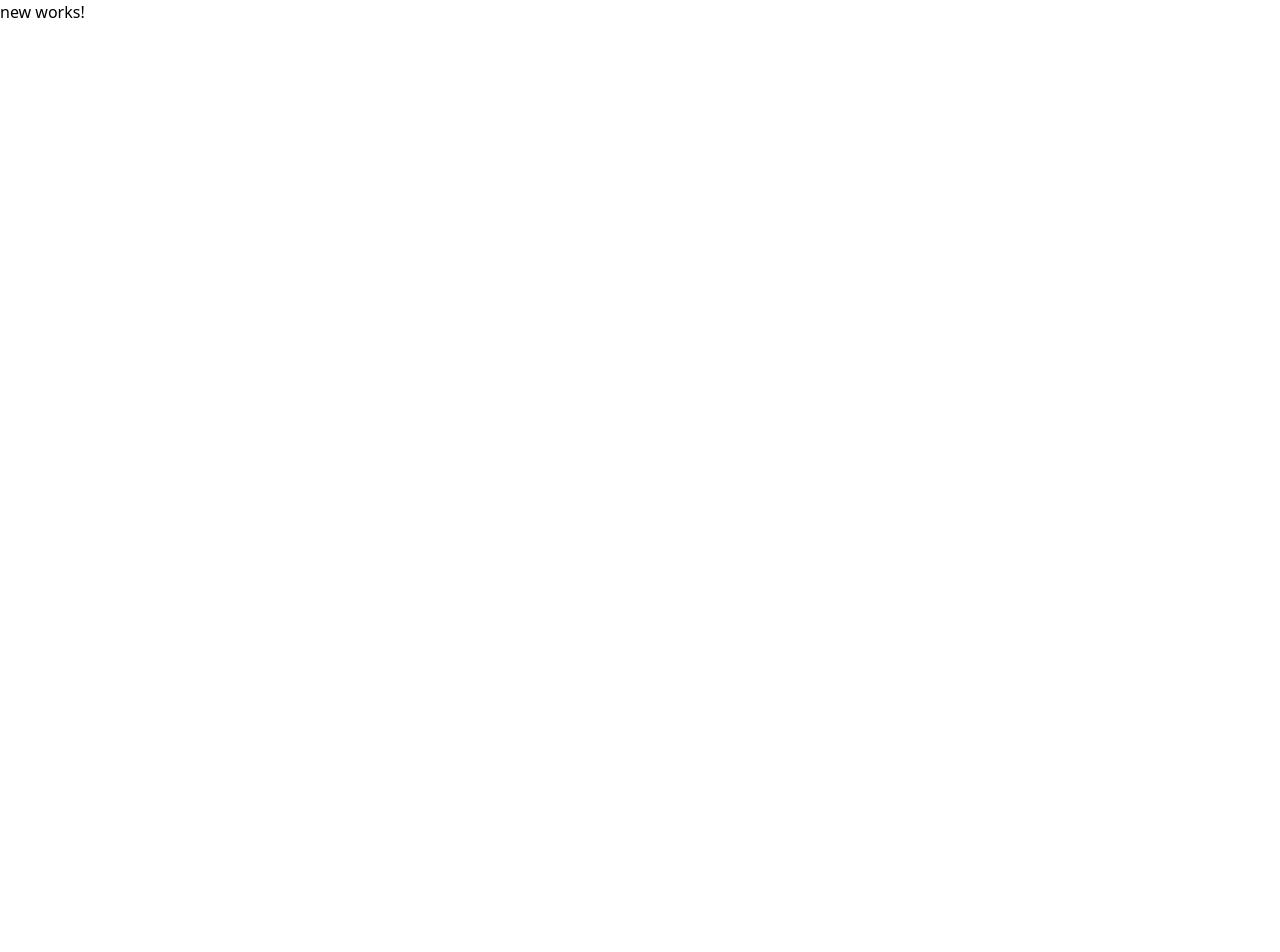
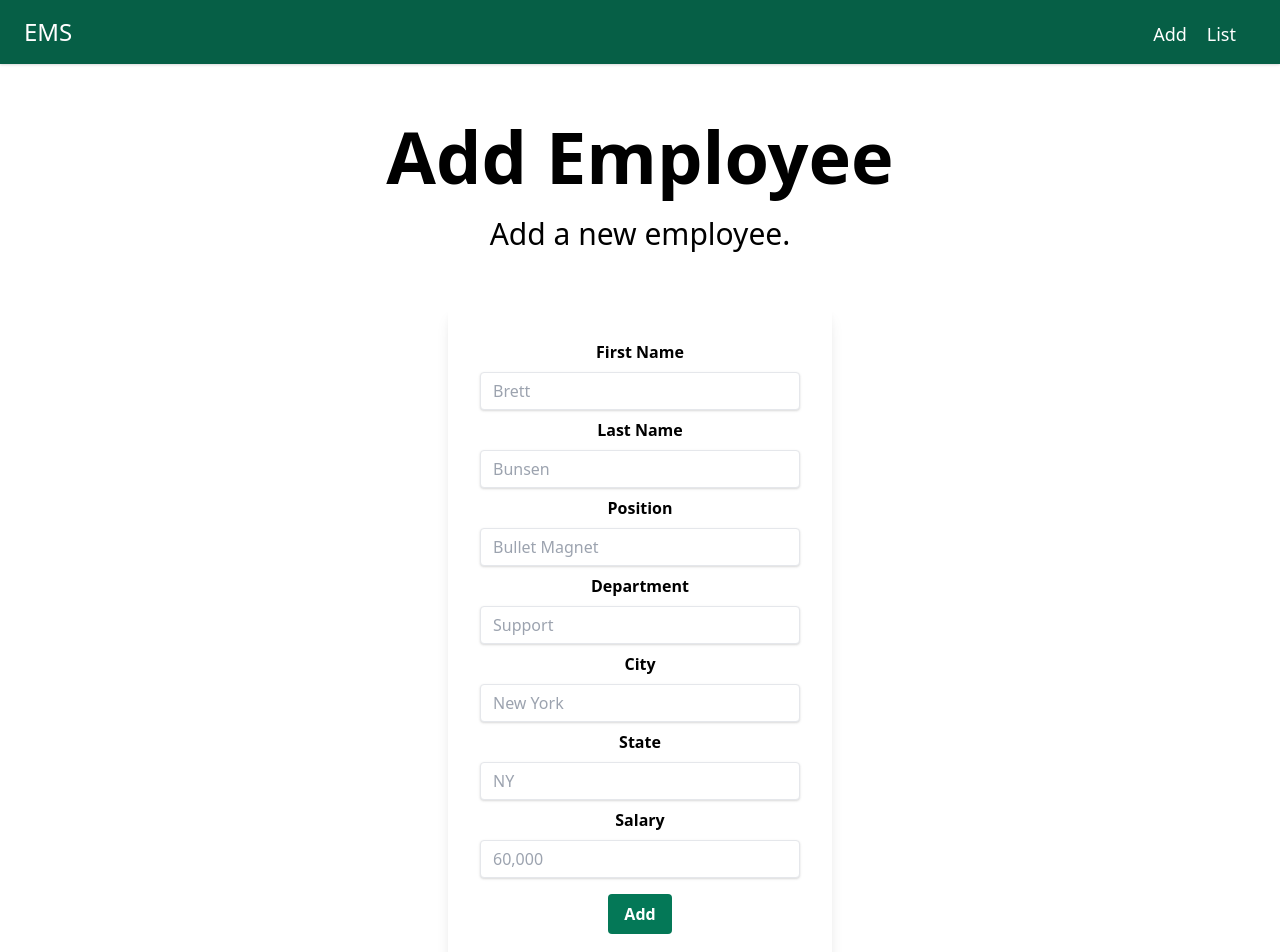
Before and after one commit to joneskj55/ng-employee-management, an Angular app in the folder client/: page /new in a window 1280 px wide. Shown: the top 952 px of the page. Before the commit the page ends 800 px from the top, so only its background shows below. Built offline with nearby package versions, Linux system fonts and the light colour scheme.

Commit message:
add nav & footer templates; add 'new' & 'list' components

```diff
--- a/client/src/app/app.component.html
+++ b/client/src/app/app.component.html
@@ -1 +1,3 @@
+<app-nav></app-nav>
 <router-outlet></router-outlet>
+<app-footer></app-footer>
--- /dev/null
+++ b/client/src/app/footer/footer.component.html
@@ -0,0 +1,16 @@
+<footer class="text-center p-4 bg-gray-200 text-sm sm:text-lg">
+  <p>
+    <a href="https://github.com/joneskj55" target="_blank" aria-label="github"
+      ><i aria-hidden="true" id="github-icon" class="fab fa-github social"></i
+    ></a>
+    <a href="https://kevinjones.engineer" target="_blank" class="p-4"
+      >Kevin Jones Global Software, Est. 2016</a
+    >
+    <a
+      href="https://linkedin.com/in/joneskj55"
+      target="_blank"
+      aria-label="linkedin"
+      ><i aria-hidden="true" class="fab fa-linkedin social"></i
+    ></a>
+  </p>
+</footer>
--- /dev/null
+++ b/client/src/app/footer/footer.component.ts
@@ -0,0 +1,15 @@
+import { Component, OnInit } from '@angular/core';
+
+@Component({
+  selector: 'app-footer',
+  templateUrl: './footer.component.html',
+  styleUrls: ['./footer.component.css']
+})
+export class FooterComponent implements OnInit {
+
+  constructor() { }
+
+  ngOnInit(): void {
+  }
+
+}
--- a/client/src/app/home/home.component.html
+++ b/client/src/app/home/home.component.html
@@ -1,27 +1,6 @@
 <!DOCTYPE html>
 <html lang="en">
   <body class="flex flex-col min-h-screen">
-    <nav
-      class="sticky top-0 mx-auto p-5 font-sans flex justify-between py-4 px-6 bg-green-800 shadow sm:items-baseline w-full mb-14"
-    >
-      <div>
-        <a href="/" class="text-2xl no-underline text-white hover:text-gray-300"
-          >EMS</a
-        >
-      </div>
-      <ul class="flex flex-row">
-        <a
-          href="/new"
-          class="pr-5 text-lg no-underline text-white hover:text-gray-300"
-          >Add</a
-        >
-        <a
-          href="/list"
-          class="pr-5 text-lg no-underline text-white hover:text-gray-300"
-          >List</a
-        >
-      </ul>
-    </nav>
     <main class="flex-grow mb-20">
       <h1 class="mt-6 text-5xl md:text-7xl font-bold text-center">
         Employee Management System
@@ -81,28 +60,5 @@
         </div>
       </div>
     </main>
-    <footer class="text-center p-4 bg-gray-200 text-sm sm:text-lg">
-      <p>
-        <a
-          href="https://github.com/joneskj55"
-          target="_blank"
-          aria-label="github"
-          ><i
-            aria-hidden="true"
-            id="github-icon"
-            class="fab fa-github social"
-          ></i
-        ></a>
-        <a href="https://kevinjones.engineer" target="_blank" class="p-4"
-          >Kevin Jones Global Software, Est. 2016</a
-        >
-        <a
-          href="https://linkedin.com/in/joneskj55"
-          target="_blank"
-          aria-label="linkedin"
-          ><i aria-hidden="true" class="fab fa-linkedin social"></i
-        ></a>
-      </p>
-    </footer>
   </body>
 </html>
--- /dev/null
+++ b/client/src/app/nav/nav.component.html
@@ -0,0 +1,21 @@
+<nav
+  class="sticky top-0 mx-auto p-5 font-sans flex justify-between py-4 px-6 bg-green-800 shadow sm:items-baseline w-full mb-14"
+>
+  <div>
+    <a href="/" class="text-2xl no-underline text-white hover:text-gray-300"
+      >EMS</a
+    >
+  </div>
+  <ul class="flex flex-row">
+    <a
+      href="/new"
+      class="pr-5 text-lg no-underline text-white hover:text-gray-300"
+      >Add</a
+    >
+    <a
+      href="/list"
+      class="pr-5 text-lg no-underline text-white hover:text-gray-300"
+      >List</a
+    >
+  </ul>
+</nav>
--- /dev/null
+++ b/client/src/app/nav/nav.component.ts
@@ -0,0 +1,15 @@
+import { Component, OnInit } from '@angular/core';
+
+@Component({
+  selector: 'app-nav',
+  templateUrl: './nav.component.html',
+  styleUrls: ['./nav.component.css']
+})
+export class NavComponent implements OnInit {
+
+  constructor() { }
+
+  ngOnInit(): void {
+  }
+
+}
--- a/client/src/app/new/new.component.html
+++ b/client/src/app/new/new.component.html
@@ -1 +1,116 @@
-<p>new works!</p>
+<!DOCTYPE html>
+<html lang="en">
+  <body class="text-center flex flex-col min-h-screen">
+    <main class="flex-grow mb-20">
+      <h1 class="text-5xl md:text-7xl font-bold text-center">Add Employee</h1>
+      <br />
+      <p class="text-2xl md:text-3xl font-light mb-5 md:mb-10 text-center">
+        Add a new employee.
+      </p>
+
+      <div class="flex w-full">
+        <div
+          class="w-full bg-white rounded shadow-lg p-8 m-4 md:max-w-sm md:mx-auto"
+        >
+          <form method="post" action="/process">
+            <div class="mb-2">
+              <label class="block font-bold mb-2" for="firstName"
+                >First Name</label
+              >
+              <input
+                type="text"
+                class="shadow appearance-none border rounded w-full py-2 px-3 leading-tight focus:outline-none focus:shadow-outline"
+                id="firstName"
+                name="firstName"
+                placeholder="Brett"
+                required
+              />
+            </div>
+            <div class="mb-2">
+              <label class="block font-bold mb-2" for="lastName"
+                >Last Name</label
+              >
+              <input
+                type="text"
+                class="shadow appearance-none border rounded w-full py-2 px-3 leading-tight focus:outline-none focus:shadow-outline"
+                id="lastName"
+                name="lastName"
+                placeholder="Bunsen"
+                required
+              />
+            </div>
+            <div class="mb-2">
+              <label class="block font-bold mb-2" for="position"
+                >Position</label
+              >
+              <input
+                type="text"
+                class="shadow appearance-none border rounded w-full py-2 px-3 leading-tight focus:outline-none focus:shadow-outline"
+                id="position"
+                name="position"
+                placeholder="Bullet Magnet"
+                required
+              />
+            </div>
+            <div class="mb-2">
+              <label class="block font-bold mb-2" for="department"
+                >Department</label
+              >
+              <input
+                type="text"
+                class="shadow appearance-none border rounded w-full py-2 px-3 leading-tight focus:outline-none focus:shadow-outline"
+                id="department"
+                name="department"
+                placeholder="Support"
+                required
+              />
+            </div>
+            <div class="mb-2">
+              <label class="block font-bold mb-2" for="city">City</label>
+              <input
+                type="text"
+                class="shadow appearance-none border rounded w-full py-2 px-3 leading-tight focus:outline-none focus:shadow-outline"
+                id="city"
+                name="city"
+                placeholder="New York"
+                required
+              />
+            </div>
+            <div class="mb-2">
+              <label class="block font-bold mb-2" for="state">State</label>
+              <input
+                type="text"
+                class="shadow appearance-none border rounded w-full py-2 px-3 leading-tight focus:outline-none focus:shadow-outline"
+                id="state"
+                name="state"
+                placeholder="NY"
+                required
+              />
+            </div>
+            <div class="mb-4">
+              <label class="block font-bold mb-2" for="salary">Salary</label>
+              <input
+                type="text"
+                class="shadow appearance-none border rounded w-full py-2 px-3 leading-tight focus:outline-none focus:shadow-outline"
+                id="salary"
+                name="salary"
+                placeholder="60,000"
+                required
+              />
+            </div>
+            <button
+              type="submit"
+              class="bg-green-700 hover:bg-green-800 text-white font-bold py-2 px-4 rounded"
+            >
+              Add
+            </button>
+            <div>
+              <!-- CSRF token -->
+              <input name="_csrf" value="<%= csrfToken %>" type="hidden" />
+            </div>
+          </form>
+        </div>
+      </div>
+    </main>
+  </body>
+</html>
--- a/client/src/index.html
+++ b/client/src/index.html
@@ -13,7 +13,6 @@
   </head>
   <body>
     <app-root></app-root>
-    <router-outlet></router-outlet>
   </body>
   <script
     src="https://kit.fontawesome.com/90f0dc0e4c.js"
```
Also changed, not shown: client/src/app/app.module.ts (+10 -1 lines), client/src/app/footer/footer.component.css (added), client/src/app/nav/nav.component.css (added), 2 other files (tests, documents, lock files or other folders).
